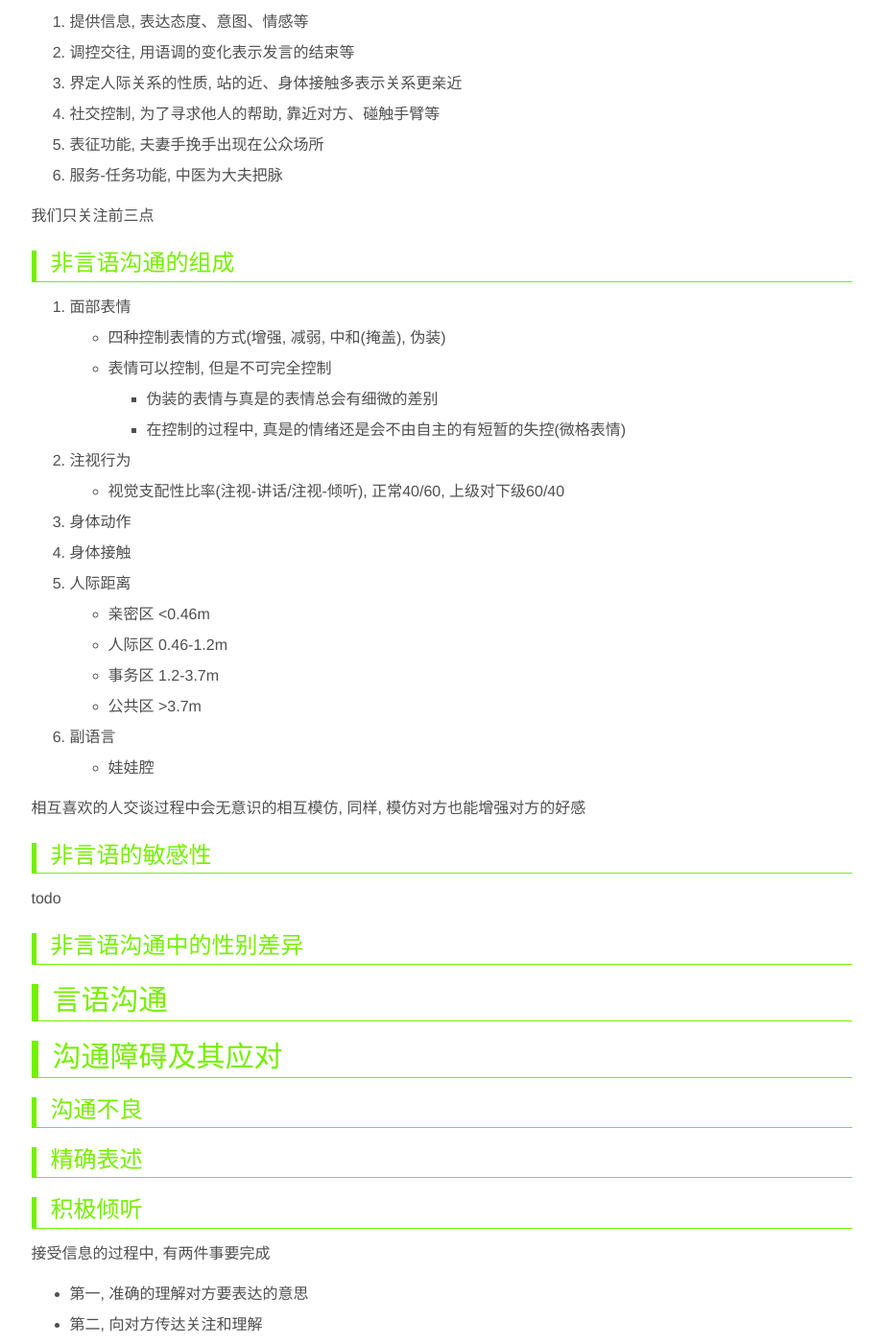
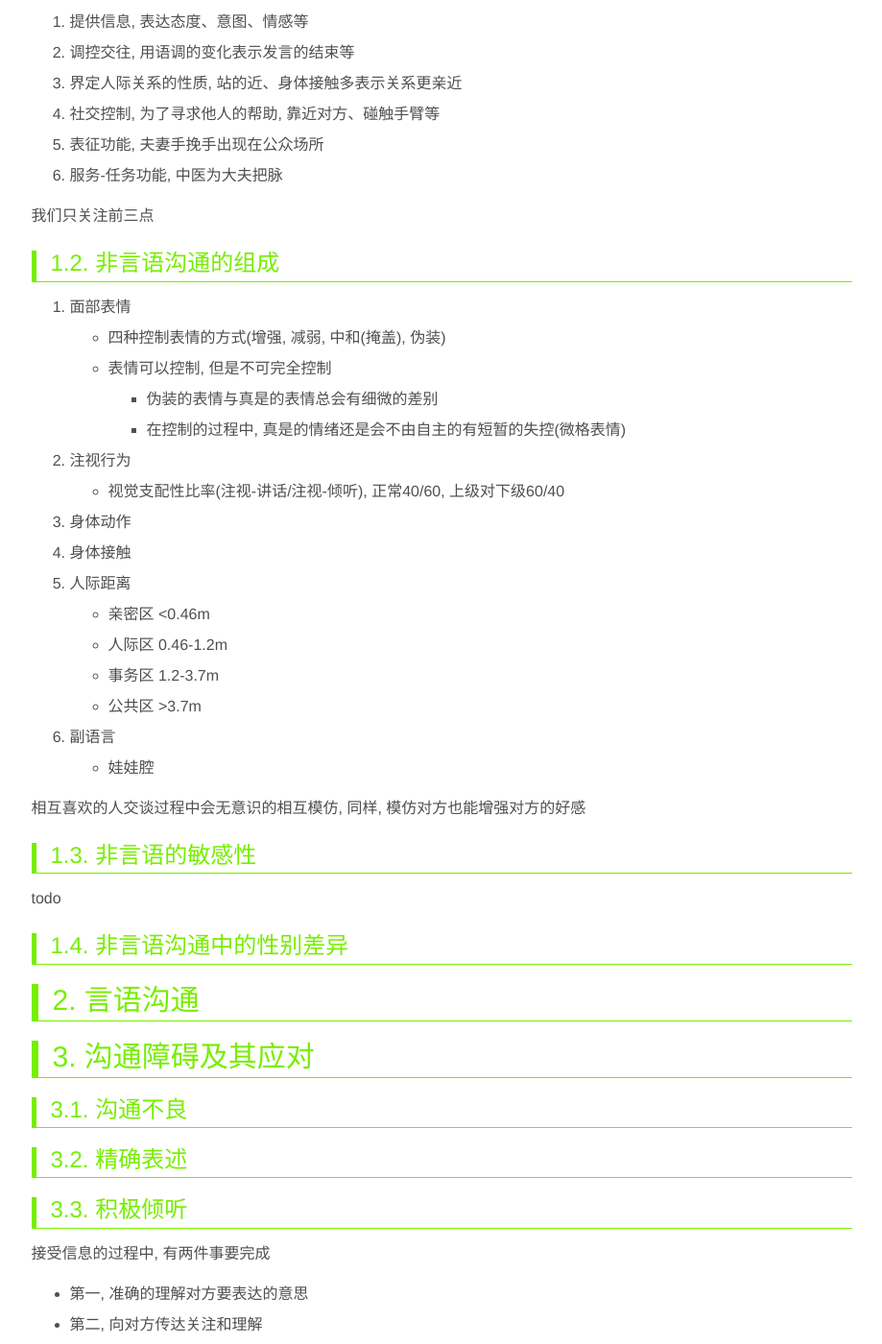
Before and after one commit to ronniewang/ronniewang.github.io, a Jekyll site: the page built from _posts/2016-10-06-comunication.md, in a window 1280 px wide and 1400 px high, scrolled down 435 px. Shown: the whole window at 96% size, without its empty margins (180-1099 px from the left). Built offline with Jekyll 4.4.1, drawn with Linux system fonts in a browser that asks for light colours; some of the changed text lies outside the part shown.

Commit message:
update file

```diff
--- a/_posts/2016-10-06-comunication.md
+++ b/_posts/2016-10-06-comunication.md
@@ -17,9 +17,9 @@ category: Relationship
 
 人际沟通主要通过两种行为来实现, 可分为**非言语部分**和**言语部分**
 
-## 非言语沟通
+## 1. 非言语沟通
 
-### 非言语沟通的功能
+### 1.1. 非言语沟通的功能
 
 1. 提供信息, 表达态度、意图、情感等
 2. 调控交往, 用语调的变化表示发言的结束等
@@ -30,7 +30,7 @@ category: Relationship
 
 我们只关注前三点
 
-### 非言语沟通的组成
+### 1.2. 非言语沟通的组成
 
 1. 面部表情
     * 四种控制表情的方式(增强, 减弱, 中和(掩盖), 伪装)
@@ -52,21 +52,21 @@ category: Relationship
 
 相互喜欢的人交谈过程中会无意识的相互模仿, 同样, 模仿对方也能增强对方的好感
 
-### 非言语的敏感性
+### 1.3. 非言语的敏感性
 
 todo
 
-### 非言语沟通中的性别差异
+### 1.4. 非言语沟通中的性别差异
 
-## 言语沟通
+## 2. 言语沟通
 
-## 沟通障碍及其应对
+## 3. 沟通障碍及其应对
 
-### 沟通不良
+### 3.1. 沟通不良
 
-### 精确表述
+### 3.2. 精确表述
 
-### 积极倾听
+### 3.3. 积极倾听
 
 接受信息的过程中, 有两件事要完成
 * 第一, 准确的理解对方要表达的意思
@@ -90,6 +90,6 @@ H:(松了口气)哦
 
 直觉检验, 我说的话有没有让你不舒服? 你能复述一下我刚才说的意思吗?
 
-### 守礼而镇定
+### 3.4. 守礼而镇定
 
-### 尊重和确认的力量
+### 3.5. 尊重和确认的力量
```
